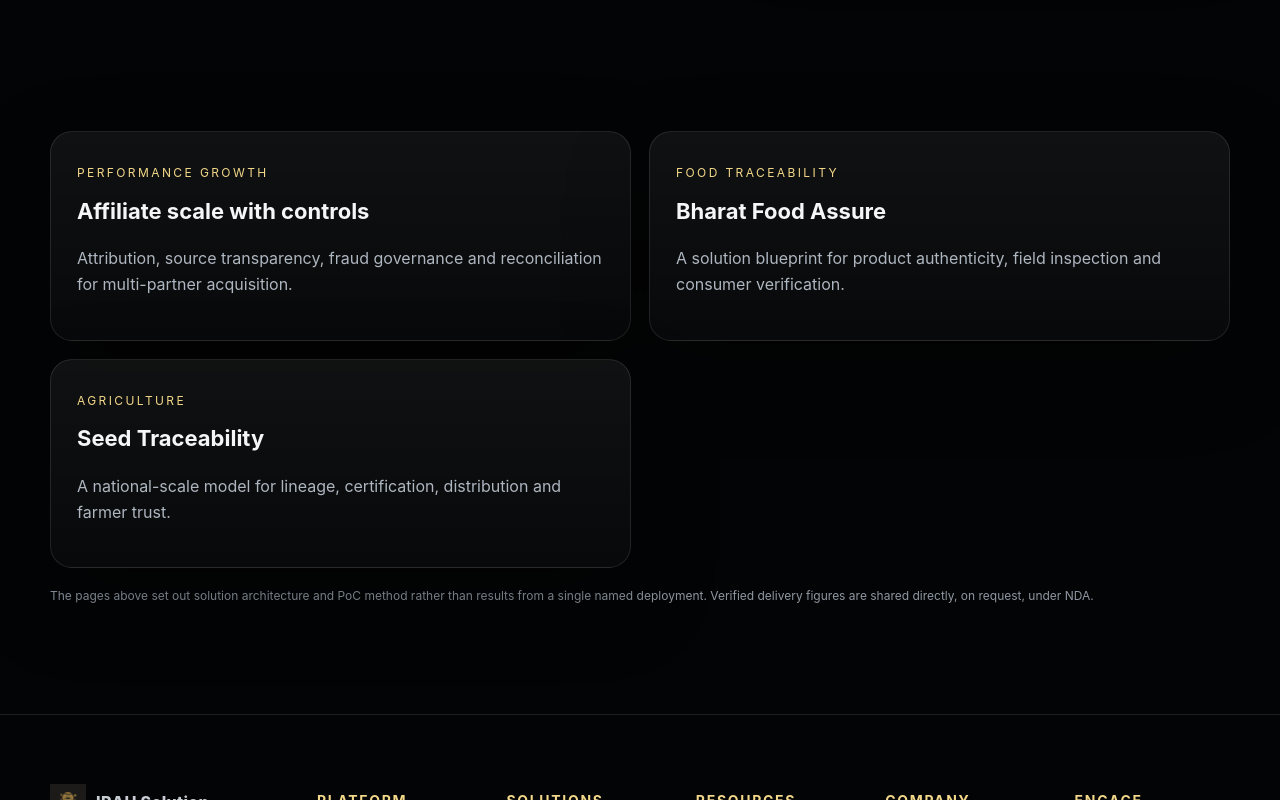
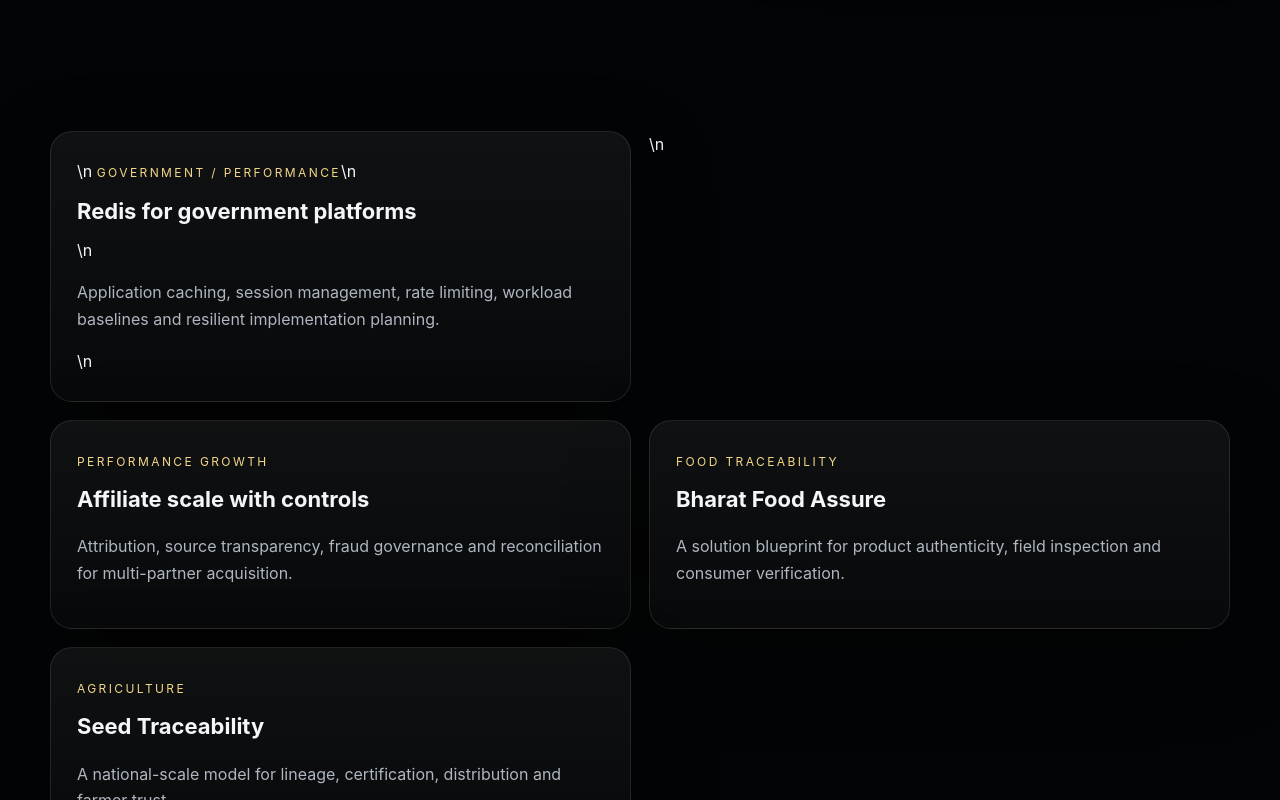
Before and after one commit to manasprasad7120-bit/IRAH, a React (Vite) app: page /case-studies in a window 1280 px wide. Shown: the part 900-1700 px from the top of the page. Built offline with nearby package versions, Linux system fonts and the light colour scheme.

Commit message:
Add Redis to case studies

```diff
--- a/src/pages/CaseStudies.jsx
+++ b/src/pages/CaseStudies.jsx
@@ -26,7 +26,7 @@
       <section className="section">
         <div className="container">
           <div className="grid-2">
-            <Link className="card" to="/case-affiliate-scale">
+            <Link className="card" to="/redis-government">\n              <span className="card-no">GOVERNMENT / PERFORMANCE</span>\n              <h3>Redis for government platforms</h3>\n              <p>Application caching, session management, rate limiting, workload baselines and resilient implementation planning.</p>\n            </Link>\n            <Link className="card" to="/case-affiliate-scale">
               <span className="card-no">PERFORMANCE GROWTH</span>
               <h3>Affiliate scale with controls</h3>
               <p>
```
